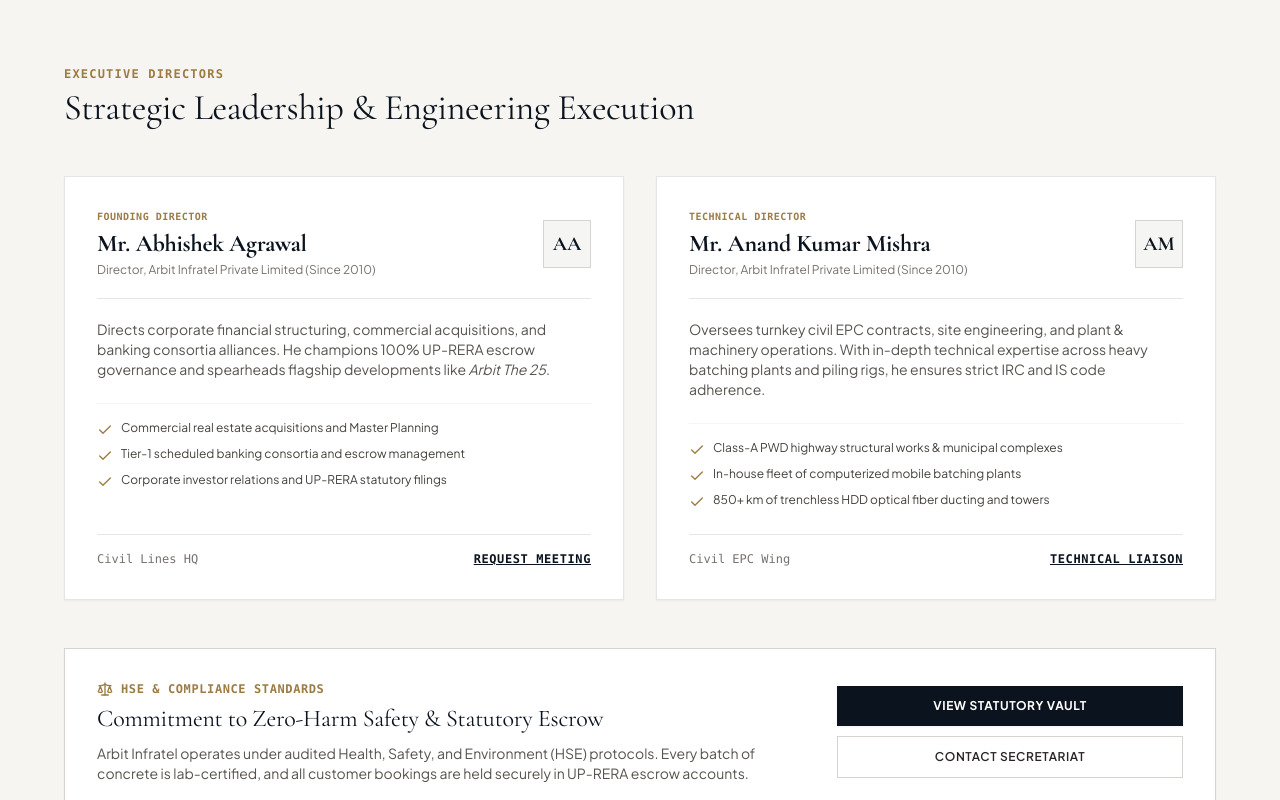
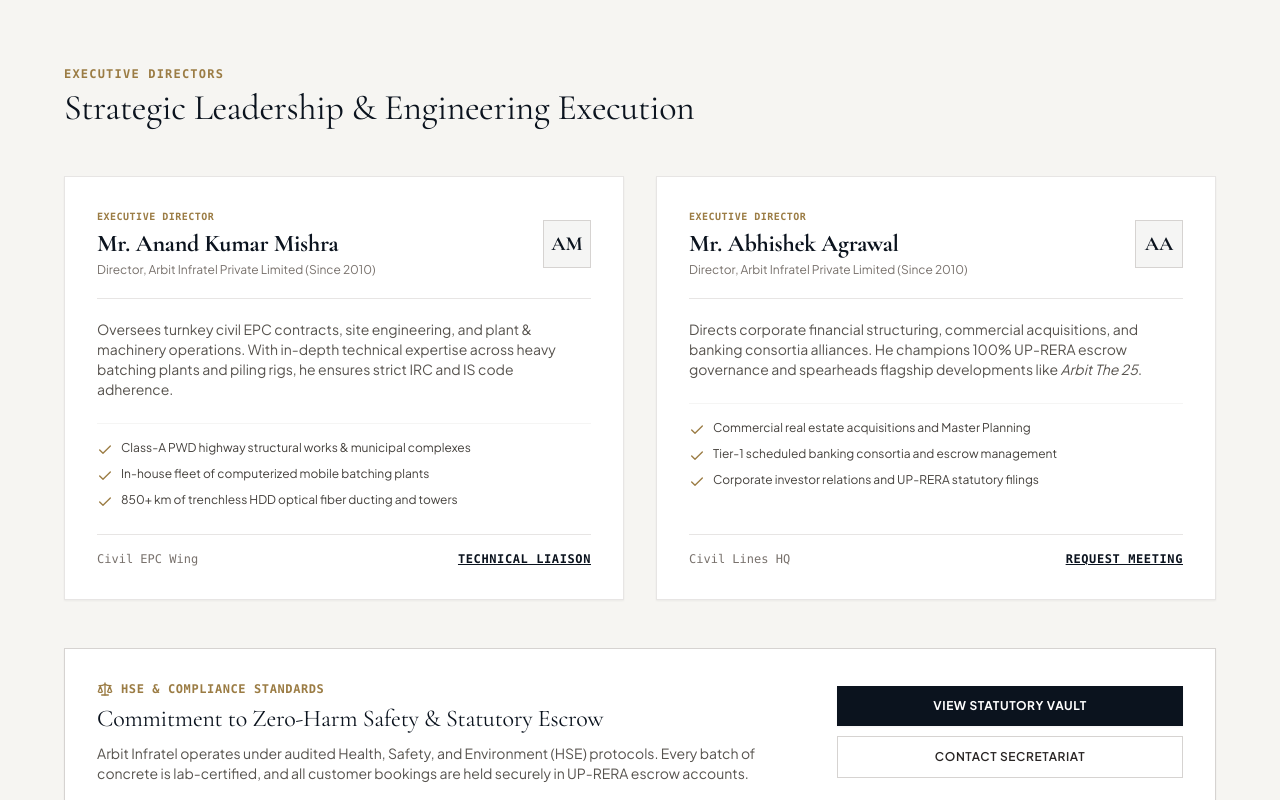
Before and after one commit to Sg-aditya28/arbit-infratel-preview, a Next.js app: page /arbit-infratel-preview/leadership in a window 1280 px wide. Shown: the part 497-1297 px from the top of the page. Built offline with nearby package versions, Linux system fonts and the light colour scheme.

Commit message:
Update leadership order: list Anand Kumar Mishra first, followed by Abhishek Agrawal across all pages

```diff
--- a/app/about/page.tsx
+++ b/app/about/page.tsx
@@ -139,7 +139,7 @@ export default function AboutPage() {
                 BOARD OF DIRECTORS
               </div>
               <h3 className="text-2xl sm:text-3xl font-serif text-[#0B131E]">
-                Directors Abhishek Agrawal &amp; Anand Kumar Mishra
+                Directors Anand Kumar Mishra &amp; Abhishek Agrawal
               </h3>
               <p className="text-xs sm:text-sm text-stone-600 font-normal max-w-xl">
                 Explore our corporate governance, executive engineering leadership, and statutory credentials.
--- a/app/layout.tsx
+++ b/app/layout.tsx
@@ -33,8 +33,8 @@ export const metadata: Metadata = {
     'UPRERAPRM160411',
     'UPRERAPRJ218427',
     'U64200UP2010PTC041308',
+    'Anand Kumar Mishra Arbit',
     'Abhishek Agrawal Arbit',
-    'Anand Kumar Mishra Arbit',
     'Altius Network Telecom',
     'Civil Lines Gorakhpur Real Estate'
   ],
--- a/app/leadership/page.tsx
+++ b/app/leadership/page.tsx
@@ -78,13 +78,66 @@ export default function LeadershipPage() {
 
             <div className="grid grid-cols-1 lg:grid-cols-2 gap-8 items-stretch">
 
-              {/* Director 1: Mr. Abhishek Agrawal */}
+              {/* Director 1: Mr. Anand Kumar Mishra */}
               <div className="bg-white border border-stone-200 shadow-sm p-8 flex flex-col justify-between hover:border-[#B8965A] transition-all">
                 <div>
                   <div className="flex items-center justify-between pb-5 border-b border-stone-200 mb-5">
                     <div>
                       <div className="text-[10px] font-mono tracking-wider text-[#9B7C44] uppercase font-bold">
-                        FOUNDING DIRECTOR
+                        EXECUTIVE DIRECTOR
+                      </div>
+                      <h3 className="text-2xl font-serif text-[#0B131E] font-bold mt-1">
+                        Mr. Anand Kumar Mishra
+                      </h3>
+                      <div className="text-xs text-stone-500 font-sans mt-0.5">
+                        Director, Arbit Infratel Private Limited (Since 2010)
+                      </div>
+                    </div>
+                    <div className="w-12 h-12 bg-stone-100 text-[#0B131E] flex items-center justify-center font-serif text-xl font-bold border border-stone-300">
+                      AM
+                    </div>
+                  </div>
+
+                  <p className="text-xs sm:text-sm text-stone-600 leading-relaxed mb-6 font-normal">
+                    Oversees turnkey civil EPC contracts, site engineering, and plant &amp; machinery operations. With in-depth technical expertise across heavy batching plants and piling rigs, he ensures strict IRC and IS code adherence.
+                  </p>
+
+                  <div className="space-y-2 text-xs text-stone-700 mb-6 border-t border-stone-100 pt-4 font-normal">
+                    <div className="flex items-start gap-2">
+                      <Check className="w-4 h-4 text-[#9B7C44] flex-shrink-0 mt-0.5" />
+                      <span>Class-A PWD highway structural works &amp; municipal complexes</span>
+                    </div>
+                    <div className="flex items-start gap-2">
+                      <Check className="w-4 h-4 text-[#9B7C44] flex-shrink-0 mt-0.5" />
+                      <span>In-house fleet of computerized mobile batching plants</span>
+                    </div>
+                    <div className="flex items-start gap-2">
+                      <Check className="w-4 h-4 text-[#9B7C44] flex-shrink-0 mt-0.5" />
+                      <span>850+ km of trenchless HDD optical fiber ducting and towers</span>
+                    </div>
+                  </div>
+                </div>
+
+                <div className="pt-4 border-t border-stone-200 flex items-center justify-between text-xs font-mono">
+                  <span className="text-stone-500">Civil EPC Wing</span>
+                  <button
+                    type="button"
+                    suppressHydrationWarning
+                    onClick={() => handleOpenDrawer('Technical Liaison: Mr. Anand Kumar Mishra')}
+                    className="text-[#0B131E] font-bold hover:text-[#9B7C44] underline uppercase tracking-wider"
+                  >
+                    Technical Liaison
+                  </button>
+                </div>
+              </div>
+
+              {/* Director 2: Mr. Abhishek Agrawal */}
+              <div className="bg-white border border-stone-200 shadow-sm p-8 flex flex-col justify-between hover:border-[#B8965A] transition-all">
+                <div>
+                  <div className="flex items-center justify-between pb-5 border-b border-stone-200 mb-5">
+                    <div>
+                      <div className="text-[10px] font-mono tracking-wider text-[#9B7C44] uppercase font-bold">
+                        EXECUTIVE DIRECTOR
                       </div>
                       <h3 className="text-2xl font-serif text-[#0B131E] font-bold mt-1">
                         Mr. Abhishek Agrawal
@@ -127,59 +180,6 @@ export default function LeadershipPage() {
                     className="text-[#0B131E] font-bold hover:text-[#9B7C44] underline uppercase tracking-wider"
                   >
                     Request Meeting
-                  </button>
-                </div>
-              </div>
-
-              {/* Director 2: Mr. Anand Kumar Mishra */}
-              <div className="bg-white border border-stone-200 shadow-sm p-8 flex flex-col justify-between hover:border-[#B8965A] transition-all">
-                <div>
-                  <div className="flex items-center justify-between pb-5 border-b border-stone-200 mb-5">
-                    <div>
-                      <div className="text-[10px] font-mono tracking-wider text-[#9B7C44] uppercase font-bold">
-                        TECHNICAL DIRECTOR
-                      </div>
-                      <h3 className="text-2xl font-serif text-[#0B131E] font-bold mt-1">
-                        Mr. Anand Kumar Mishra
-                      </h3>
-                      <div className="text-xs text-stone-500 font-sans mt-0.5">
-                        Director, Arbit Infratel Private Limited (Since 2010)
-                      </div>
-                    </div>
-                    <div className="w-12 h-12 bg-stone-100 text-[#0B131E] flex items-center justify-center font-serif text-xl font-bold border border-stone-300">
-                      AM
-                    </div>
-                  </div>
-
-                  <p className="text-xs sm:text-sm text-stone-600 leading-relaxed mb-6 font-normal">
-                    Oversees turnkey civil EPC contracts, site engineering, and plant &amp; machinery operations. With in-depth technical expertise across heavy batching plants and piling rigs, he ensures strict IRC and IS code adherence.
-                  </p>
-
-                  <div className="space-y-2 text-xs text-stone-700 mb-6 border-t border-stone-100 pt-4 font-normal">
-                    <div className="flex items-start gap-2">
-                      <Check className="w-4 h-4 text-[#9B7C44] flex-shrink-0 mt-0.5" />
-                      <span>Class-A PWD highway structural works &amp; municipal complexes</span>
-                    </div>
-                    <div className="flex items-start gap-2">
-                      <Check className="w-4 h-4 text-[#9B7C44] flex-shrink-0 mt-0.5" />
-                      <span>In-house fleet of computerized mobile batching plants</span>
-                    </div>
-                    <div className="flex items-start gap-2">
-                      <Check className="w-4 h-4 text-[#9B7C44] flex-shrink-0 mt-0.5" />
-                      <span>850+ km of trenchless HDD optical fiber ducting and towers</span>
-                    </div>
-                  </div>
-                </div>
-
-                <div className="pt-4 border-t border-stone-200 flex items-center justify-between text-xs font-mono">
-                  <span className="text-stone-500">Civil EPC Wing</span>
-                  <button
-                    type="button"
-                    suppressHydrationWarning
-                    onClick={() => handleOpenDrawer('Technical Liaison: Mr. Anand Kumar Mishra')}
-                    className="text-[#0B131E] font-bold hover:text-[#9B7C44] underline uppercase tracking-wider"
-                  >
-                    Technical Liaison
                   </button>
                 </div>
               </div>
--- a/app/page.tsx
+++ b/app/page.tsx
@@ -380,7 +380,7 @@ export default function HomePage() {
                 </p>
 
                 <p className="text-sm text-slate-600 leading-relaxed mb-6">
-                  Led by founding directors <strong className="text-[#0F172A]">Abhishek Agrawal</strong> and <strong className="text-[#0F172A]">Anand Kumar Mishra</strong>, we take immense pride in delivering spaces that elevate the city&apos;s commercial landscape while maintaining 100% statutory escrow compliance.
+                  Led by founding directors <strong className="text-[#0F172A]">Anand Kumar Mishra</strong> and <strong className="text-[#0F172A]">Abhishek Agrawal</strong>, we take immense pride in delivering spaces that elevate the city&apos;s commercial landscape while maintaining 100% statutory escrow compliance.
                 </p>
 
                 <div className="flex flex-wrap items-center gap-3">
--- a/src/components/AboutLeadership.tsx
+++ b/src/components/AboutLeadership.tsx
@@ -94,8 +94,31 @@ export const AboutLeadership: React.FC = () => {
                 Executive Leadership
               </h3>
 
-              {/* Director 1: Abhishek Agrawal */}
+              {/* Director 1: Anand Kumar Mishra */}
               <div className="bg-slate-50 border border-slate-200 p-4 rounded-lg mb-4 hover:border-[#A37D4C]/60 transition-colors">
+                <div className="flex items-center gap-3">
+                  <div className="w-11 h-11 rounded-full bg-[#0B192C] border-2 border-[#A37D4C] flex items-center justify-center text-[#D5BE9E] font-bold text-base flex-shrink-0">
+                    AM
+                  </div>
+                  <div>
+                    <h4 className="text-base font-bold text-[#0B192C]">
+                      Anand Kumar Mishra
+                    </h4>
+                    <p className="text-xs text-[#8B6533] font-semibold">
+                      Director &amp; Co-Founder
+                    </p>
+                  </div>
+                </div>
+                <p className="text-xs text-slate-600 mt-3 leading-relaxed">
+                  Oversees site operations, plant &amp; heavy machinery logistics, procurement, and EPC contract engineering. Over 18+ years of technical experience in foundation engineering and telecom network rollouts.
+                </p>
+                <div className="mt-2 text-[10px] text-slate-400 font-mono">
+                  DIN: Active • MCA Form DIR-12 Compliant
+                </div>
+              </div>
+
+              {/* Director 2: Abhishek Agrawal */}
+              <div className="bg-slate-50 border border-slate-200 p-4 rounded-lg hover:border-[#A37D4C]/60 transition-colors">
                 <div className="flex items-center gap-3">
                   <div className="w-11 h-11 rounded-full bg-[#0B192C] border-2 border-[#A37D4C] flex items-center justify-center text-[#D5BE9E] font-bold text-base flex-shrink-0">
                     AA
@@ -111,29 +134,6 @@ export const AboutLeadership: React.FC = () => {
                 </div>
                 <p className="text-xs text-slate-600 mt-3 leading-relaxed">
                   Leads corporate strategy, statutory project acquisition, municipal liaison, and institutional real estate development. Instrumental in bringing the landmark &quot;Arbit The 25&quot; project from blueprint to reality.
-                </p>
-                <div className="mt-2 text-[10px] text-slate-400 font-mono">
-                  DIN: Active • MCA Form DIR-12 Compliant
-                </div>
-              </div>
-
-              {/* Director 2: Anand Kumar Mishra */}
-              <div className="bg-slate-50 border border-slate-200 p-4 rounded-lg hover:border-[#A37D4C]/60 transition-colors">
-                <div className="flex items-center gap-3">
-                  <div className="w-11 h-11 rounded-full bg-[#0B192C] border-2 border-[#A37D4C] flex items-center justify-center text-[#D5BE9E] font-bold text-base flex-shrink-0">
-                    AM
-                  </div>
-                  <div>
-                    <h4 className="text-base font-bold text-[#0B192C]">
-                      Anand Kumar Mishra
-                    </h4>
-                    <p className="text-xs text-[#8B6533] font-semibold">
-                      Director &amp; Co-Founder
-                    </p>
-                  </div>
-                </div>
-                <p className="text-xs text-slate-600 mt-3 leading-relaxed">
-                  Oversees site operations, plant &amp; heavy machinery logistics, procurement, and EPC contract engineering. Over 18+ years of technical experience in foundation engineering and telecom network rollouts.
                 </p>
                 <div className="mt-2 text-[10px] text-slate-400 font-mono">
                   DIN: Active • MCA Form DIR-12 Compliant
--- a/src/components/ComplianceVault.tsx
+++ b/src/components/ComplianceVault.tsx
@@ -61,7 +61,7 @@ export const STATUTORY_DOCS: StatutoryDoc[] = [
     status: 'Annual Compliant',
     fileSize: '3.8 MB • Executive Dossier',
     docCode: 'ARB-CORP-DIR-2024',
-    description: 'Corporate leadership dossier detailing Board Directors Abhishek Agrawal & Anand Kumar Mishra, registered office deed, banking consortia, and 15-year statutory financial standing.'
+    description: 'Corporate leadership dossier detailing Board Directors Anand Kumar Mishra & Abhishek Agrawal, registered office deed, banking consortia, and 15-year statutory financial standing.'
   }
 ];
 
@@ -143,7 +143,7 @@ export const ComplianceVault: React.FC<ComplianceVaultProps> = ({
                       <div className="text-xs text-slate-500 mt-1 max-w-xs line-clamp-1">
                         {doc.id === 'cin-mca' && 'Ministry of Corporate Affairs Registered'}
                         {doc.id === 'rera-promoter' && 'Registered Promoter Certificate'}
-                        {doc.id === 'corporate-deck' && 'Directors: Abhishek Agrawal & Anand Kumar Mishra'}
+                        {doc.id === 'corporate-deck' && 'Directors: Anand Kumar Mishra & Abhishek Agrawal'}
                       </div>
                     </td>
 
@@ -233,7 +233,7 @@ export const ComplianceVault: React.FC<ComplianceVaultProps> = ({
               Directors&apos; Statutory Governance
             </div>
             <p className="text-xs text-slate-600 leading-relaxed">
-              Managed under the active leadership of Directors <strong>Abhishek Agrawal</strong> and <strong>Anand Kumar Mishra</strong> with seamless MCA compliance since 2010.
+              Managed under the active leadership of Directors <strong>Anand Kumar Mishra</strong> and <strong>Abhishek Agrawal</strong> with seamless MCA compliance since 2010.
             </p>
           </div>
         </div>
--- a/src/components/ConglomerateStory.tsx
+++ b/src/components/ConglomerateStory.tsx
@@ -48,7 +48,7 @@ export const ConglomerateStory: React.FC<ConglomerateStoryProps> = ({ onOpenEnqu
             </p>
 
             <p className="text-xs sm:text-sm text-stone-500 leading-relaxed mb-6 font-normal">
-              Led by Directors <strong className="text-[#0B131E]">Abhishek Agrawal</strong> and <strong className="text-[#0B131E]">Anand Kumar Mishra</strong>, our operations adhere strictly to 100% UP-RERA escrow banking, institutional safety protocols, and computerized construction execution.
+              Led by Directors <strong className="text-[#0B131E]">Anand Kumar Mishra</strong> and <strong className="text-[#0B131E]">Abhishek Agrawal</strong>, our operations adhere strictly to 100% UP-RERA escrow banking, institutional safety protocols, and computerized construction execution.
             </p>
 
             {/* 4 Clean Light Feature Blocks */}
--- a/src/components/GovernanceAndLeadershipVault.tsx
+++ b/src/components/GovernanceAndLeadershipVault.tsx
@@ -110,12 +110,35 @@ export const GovernanceAndLeadershipVault: React.FC = () => {
               </p>
             </div>
 
-            {/* Director 1 Card */}
+            {/* Director 1 Card: Mr. Anand Kumar Mishra */}
             <div className="bg-white border border-stone-200 p-6 shadow-sm hover:border-[#B8965A] transition-colors">
               <div className="flex items-start justify-between">
                 <div>
                   <div className="text-[10px] font-mono tracking-wider text-[#9B7C44] uppercase font-bold">
-                    FOUNDING DIRECTOR
+                    EXECUTIVE DIRECTOR
+                  </div>
+                  <h4 className="text-xl font-serif text-[#0B131E] font-bold mt-0.5">
+                    Mr. Anand Kumar Mishra
+                  </h4>
+                  <div className="text-xs text-stone-500 font-sans mt-0.5">
+                    Director, Arbit Infratel Private Limited
+                  </div>
+                </div>
+                <div className="w-10 h-10 bg-stone-100 border border-stone-300 text-[#0B131E] flex items-center justify-center font-serif font-bold text-base">
+                  AM
+                </div>
+              </div>
+              <p className="text-xs text-stone-600 mt-4 leading-relaxed border-t border-stone-100 pt-3 font-normal">
+                Directs civil EPC execution, plant and machinery deployment, and municipal infrastructure works across Uttar Pradesh.
+              </p>
+            </div>
+
+            {/* Director 2 Card: Mr. Abhishek Agrawal */}
+            <div className="bg-white border border-stone-200 p-6 shadow-sm hover:border-[#B8965A] transition-colors">
+              <div className="flex items-start justify-between">
+                <div>
+                  <div className="text-[10px] font-mono tracking-wider text-[#9B7C44] uppercase font-bold">
+                    EXECUTIVE DIRECTOR
                   </div>
                   <h4 className="text-xl font-serif text-[#0B131E] font-bold mt-0.5">
                     Mr. Abhishek Agrawal
@@ -130,29 +153,6 @@ export const GovernanceAndLeadershipVault: React.FC = () => {
               </div>
               <p className="text-xs text-stone-600 mt-4 leading-relaxed border-t border-stone-100 pt-3 font-normal">
                 Oversees corporate strategy, banking consortia relations, and flagship commercial developments including <em>Arbit The 25</em> in Gorakhpur.
-              </p>
-            </div>
-
-            {/* Director 2 Card */}
-            <div className="bg-white border border-stone-200 p-6 shadow-sm hover:border-[#B8965A] transition-colors">
-              <div className="flex items-start justify-between">
-                <div>
-                  <div className="text-[10px] font-mono tracking-wider text-[#9B7C44] uppercase font-bold">
-                    TECHNICAL DIRECTOR
-                  </div>
-                  <h4 className="text-xl font-serif text-[#0B131E] font-bold mt-0.5">
-                    Mr. Anand Kumar Mishra
-                  </h4>
-                  <div className="text-xs text-stone-500 font-sans mt-0.5">
-                    Director, Arbit Infratel Private Limited
-                  </div>
-                </div>
-                <div className="w-10 h-10 bg-stone-100 border border-stone-300 text-[#0B131E] flex items-center justify-center font-serif font-bold text-base">
-                  AM
-                </div>
-              </div>
-              <p className="text-xs text-stone-600 mt-4 leading-relaxed border-t border-stone-100 pt-3 font-normal">
-                Directs civil EPC execution, plant and machinery deployment, and municipal infrastructure works across Uttar Pradesh.
               </p>
             </div>
 
--- a/src/components/SignatureDevelopmentMonograph.tsx
+++ b/src/components/SignatureDevelopmentMonograph.tsx
@@ -51,7 +51,7 @@ export const SignatureDevelopmentMonograph: React.FC<SignatureDevelopmentMonogra
       onDownloadMemo();
       return;
     }
-    const memo = `ARBIT INFRATEL PRIVATE LIMITED\nCONFIDENTIAL INFORMATION MEMORANDUM & TECHNICAL SPECIFICATIONS\n\nPROJECT: ARBIT THE 25\nLOCATION: Hariom Nagar, Civil Lines, Gorakhpur, Uttar Pradesh - 273001\nUP-RERA PROMOTER: UPRERAPRM160411 | PROJECT: UPRERAPRJ218427\nCIN: U64200UP2010PTC041308\n\n1. ARCHITECTURAL SUMMARY:\n- Mixed-use Grade-A commercial landmark comprising ground + multi-level retail atriums and column-free corporate suites.\n- Seismic Zone-IV compliant RCC frame designed to IS 456 / IS 1893 codes.\n- Low-E double-glazed acoustic curtain wall system.\n- Dual fire-escape stairwells, automatic sprinkler networks, and NFPA compliant fire suppression.\n- 100% DG emergency power backup with automated changeover.\n- Multi-level automated & hydraulic basement parking.\n\n2. FINANCIAL & GOVERNANCE ASSURANCE:\n- Promoter: Arbit Infratel Private Limited (Directors: Abhishek Agrawal, Anand Kumar Mishra).\n- Escrow Account Governance: 100% project receivables routed through designated scheduled bank escrow account per UP-RERA guidelines.\n\nVerified via Board Secretariat, Civil Lines, Gorakhpur.`;
+    const memo = `ARBIT INFRATEL PRIVATE LIMITED\nCONFIDENTIAL INFORMATION MEMORANDUM & TECHNICAL SPECIFICATIONS\n\nPROJECT: ARBIT THE 25\nLOCATION: Hariom Nagar, Civil Lines, Gorakhpur, Uttar Pradesh - 273001\nUP-RERA PROMOTER: UPRERAPRM160411 | PROJECT: UPRERAPRJ218427\nCIN: U64200UP2010PTC041308\n\n1. ARCHITECTURAL SUMMARY:\n- Mixed-use Grade-A commercial landmark comprising ground + multi-level retail atriums and column-free corporate suites.\n- Seismic Zone-IV compliant RCC frame designed to IS 456 / IS 1893 codes.\n- Low-E double-glazed acoustic curtain wall system.\n- Dual fire-escape stairwells, automatic sprinkler networks, and NFPA compliant fire suppression.\n- 100% DG emergency power backup with automated changeover.\n- Multi-level automated & hydraulic basement parking.\n\n2. FINANCIAL & GOVERNANCE ASSURANCE:\n- Promoter: Arbit Infratel Private Limited (Directors: Anand Kumar Mishra, Abhishek Agrawal).\n- Escrow Account Governance: 100% project receivables routed through designated scheduled bank escrow account per UP-RERA guidelines.\n\nVerified via Board Secretariat, Civil Lines, Gorakhpur.`;
     const blob = new Blob([memo], { type: 'text/plain' });
     const url = URL.createObjectURL(blob);
     const a = document.createElement('a');
```
Also changed, not shown: src/components/ContactSection.tsx (+4 -4 lines).
